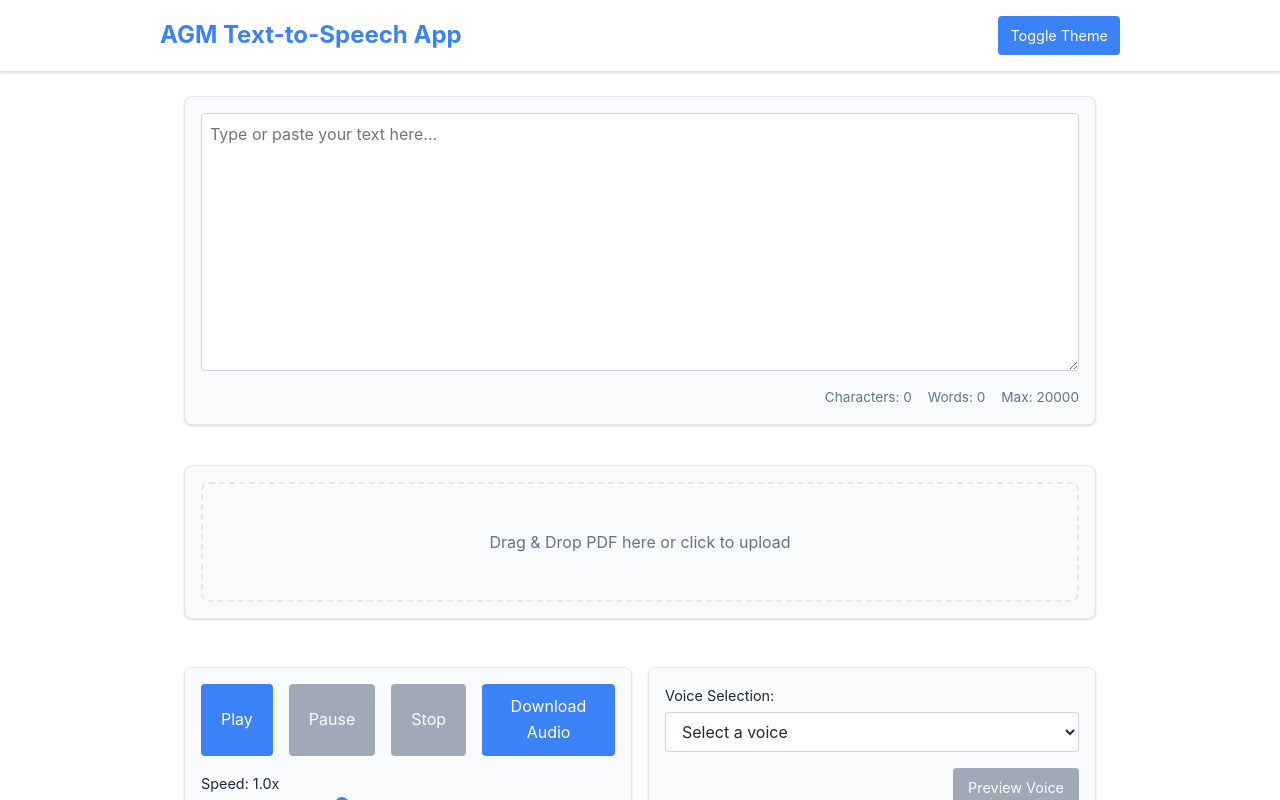
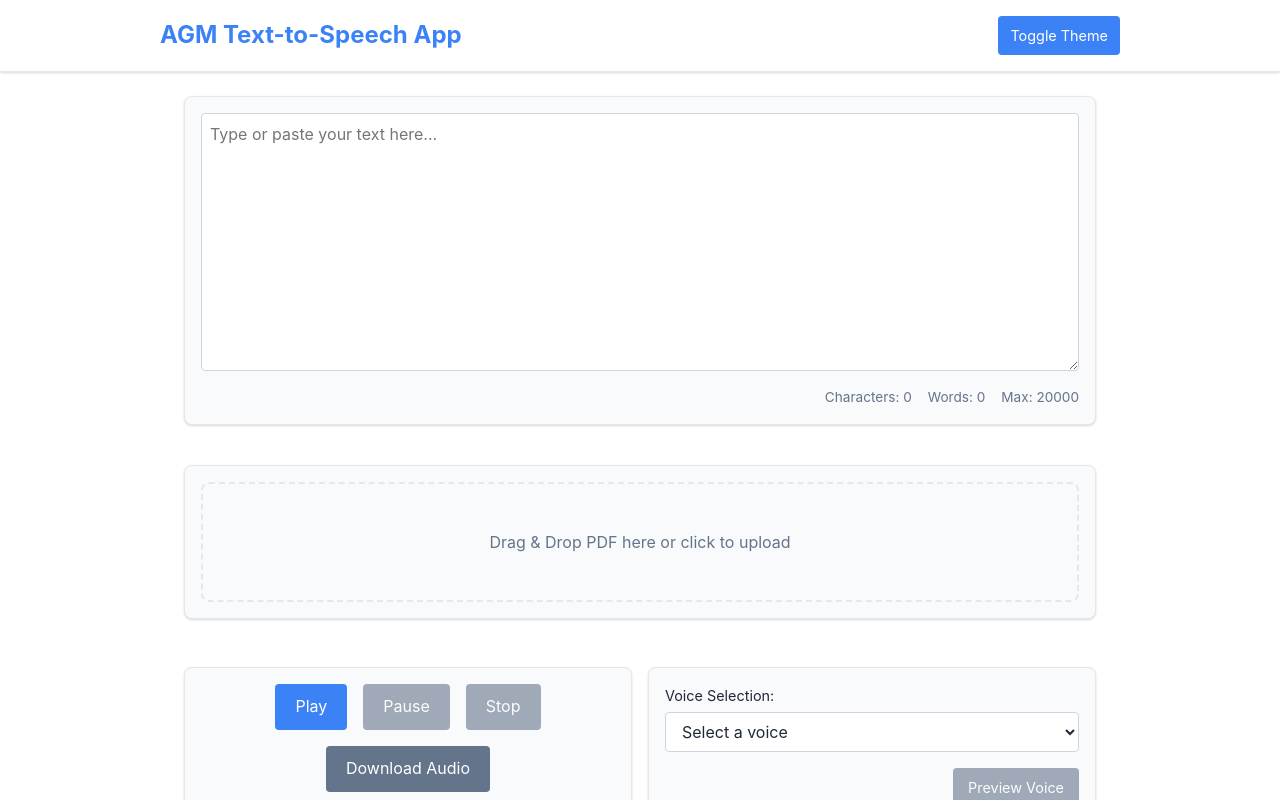
Before and after one commit to thetruesammyjay/text-to-speech-app, a React (Create React App) app: page / in a window 1280 px wide. Shown: the top 800 px of the page. Built offline with nearby package versions, Linux system fonts and the light colour scheme.

Commit message:
reflected changes made on SpeechControls.jsx

```diff
--- a/src/components/SpeechControls/SpeechControls.css
+++ b/src/components/SpeechControls/SpeechControls.css
@@ -10,6 +10,7 @@
 
 .playback-buttons {
   display: flex;
+  flex-wrap: wrap; /* Allow buttons to wrap on smaller screens */
   justify-content: center;
   gap: var(--spacing-medium);
   margin-bottom: var(--spacing-medium);
@@ -31,10 +32,21 @@
 }
 
 .control-button:disabled {
-  background-color: var(--secondary-color);
+  background-color: var(--secondary-color); /* Use secondary color for disabled */
   cursor: not-allowed;
   opacity: 0.6;
 }
+
+/* Style for the new download button, can be customized */
+.control-button.download-button {
+  background-color: var(--secondary-color); /* Use orange for download button */
+  color: var(--button-text);
+}
+
+.control-button.download-button:hover:not(:disabled) {
+  background-color: rgba(var(--secondary-color-rgb), 0.9); /* Slightly darker orange on hover */
+}
+
 
 .speech-settings {
   display: grid;
```
